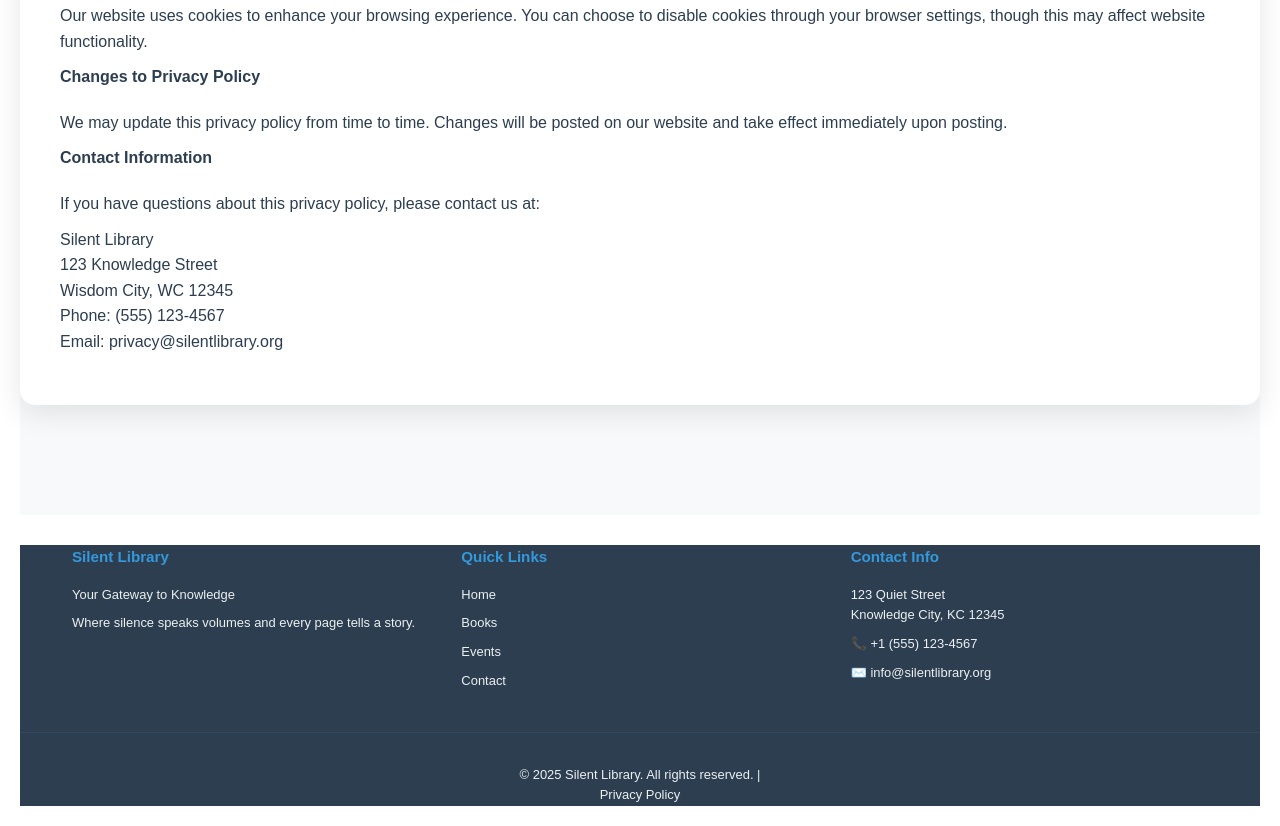
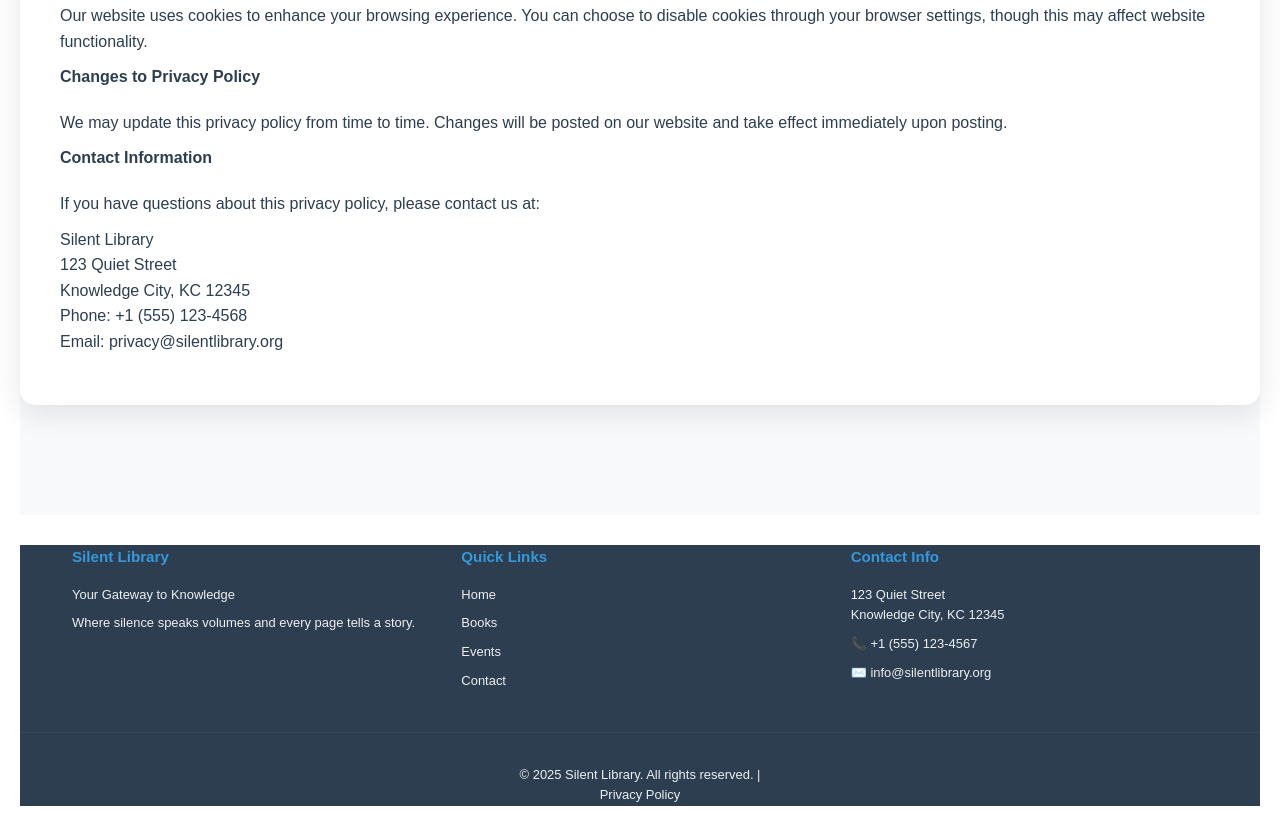
Before and after one commit to DdJunaidi/silentLibrary, a plain HTML site: page privacy.html in a window 1280 px wide. Shown: the part 1406-2232 px from the top of the page. Drawn offline with nearby package versions, Linux system fonts and the light colour scheme.

Commit message:
Amended the library address at the end of the privacy page

```diff
--- a/privacy.html
+++ b/privacy.html
@@ -85,9 +85,9 @@
                         <h4>Contact Information</h4>
                         <p>If you have questions about this privacy policy, please contact us at:</p>
                         <p>Silent Library<br>
-                        123 Knowledge Street<br>
-                        Wisdom City, WC 12345<br>
-                        Phone: (555) 123-4567<br>
+                        123 Quiet Street<br>
+                        Knowledge City, KC 12345<br>
+                        Phone: +1 (555) 123-4568<br>
                         Email: privacy@silentlibrary.org</p>
                     </div>
                 </div>
```
